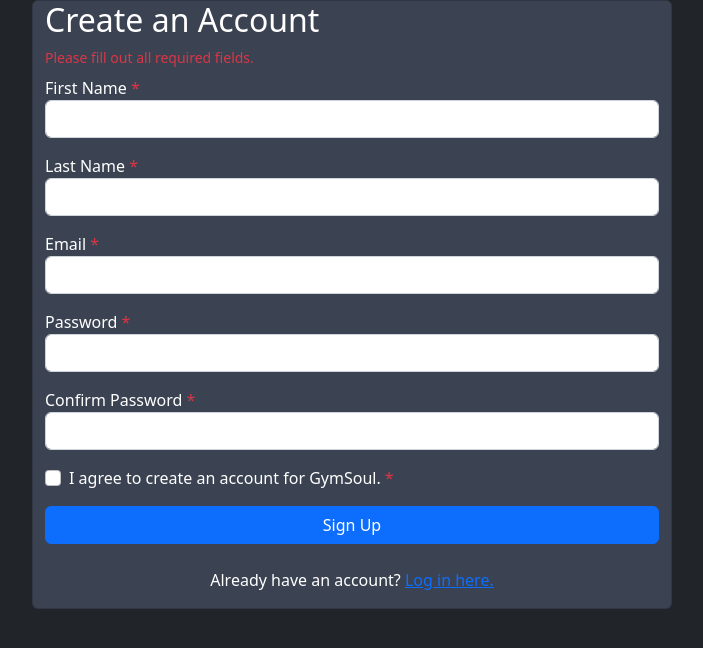
After one commit to vmuljo/gymsoul, a PHP site: page /signup.php in a window 1280 px wide. The commit adds this page. Shown: the top 648 px of the page, without its empty margins (288-991 px from the left). Run offline with PHP 8.4, Linux system fonts and the light colour scheme.

Commit message:
create account working

```diff
--- a/login.php
+++ b/login.php
@@ -119,7 +119,7 @@
           </div>
 
         <button type="submit" class="btn btn-primary my-3">Log in</button>
-        <p class="my-2">Don't have an account? <a href="signup.html">Sign up here.</a></p>
+        <p class="my-2">Don't have an account? <a href="signup.php">Sign up here.</a></p>
     </form>
   </div>
   <!-- <script src="login.js" ></script> -->
--- a/new-workout-modal.php
+++ b/new-workout-modal.php
@@ -326,7 +326,7 @@ $mysqli->close();
             }
         })
 
-        // reload the page so i dont have to :p
+        // reload the page
         $(this).ajaxStop(function(){
             window.location.reload();
         });
--- /dev/null
+++ b/signup.php
@@ -0,0 +1,198 @@
+<?php
+
+require 'config/config.php';
+session_start();
+
+if ( !isset($_POST['email']) || trim($_POST['email'] == '')
+    || !isset($_POST['firstname']) || trim($_POST['firstname'] == '')
+    || !isset($_POST['lastname']) || trim($_POST['lastname'] == '')
+	|| !isset($_POST['password']) || trim($_POST['password'] == '')
+    || !isset($_POST['confirmpassword']) || trim($_POST['confirmpassword'] == ''))  {
+	$error = "Please fill out all required fields.";
+} else {
+	// All required fields were provided.
+	if($_POST['password'] != $_POST['confirmpassword']){
+		$error = "Passwords do not match";
+	}else{
+
+		$mysqli = new mysqli(DB_HOST, DB_USER, DB_PASS, DB_NAME);
+
+		if($mysqli->connect_errno) {
+			echo $mysqli->connect_error;
+			exit();
+		}
+
+		$firstname = $_POST['firstname'];
+		$lastname = $_POST['lastname'];
+		$email = $_POST['email'];
+		$password = $_POST['password'];
+		$confirmpassword = $_POST['confirmpassword'];
+
+		$firstname = $mysqli->escape_string($firstname);
+		$lastname = $mysqli->escape_string($lastname);
+		$email = $mysqli->escape_string($email);
+		$password = $mysqli->escape_string($password);
+		$confirmpassword = $mysqli->escape_string($confirmpassword);
+
+		$password = hash('sha256', $password);
+
+		$sql_registered = "SELECT * FROM user_info WHERE email = '$email';";
+
+		$results_registered = $mysqli->query($sql_registered);
+
+		if (!$results_registered) {
+			echo $mysqli->error;
+			$mysqli->close();
+			exit();
+		}
+
+		if ($results_registered->num_rows > 0) {
+			$error = "Email already registered.";
+		} else {
+			$sql = "INSERT INTO user_info (firstname, lastname, email, password)
+						VALUES ('$firstname', '$lastname', '$email', '$password');";
+
+			$results = $mysqli->query($sql);
+
+			if (!$results) {
+				echo $mysqli->error;
+				$mysqli->close();
+				exit();
+			}
+		}
+
+		$mysqli->close();
+	}
+}
+
+?>
+
+<!DOCTYPE html>
+<html lang="en">
+<head>
+  <meta charset="UTF-8">
+  <meta name="viewport" content="width=device-width, initial-scale=1.0">
+  <meta name="description" content="">
+  <link rel="stylesheet" type="text/css" href="style/style.css">
+  <link href="https://cdn.jsdelivr.net/npm/bootstrap@5.2.2/dist/css/bootstrap.min.css" rel="stylesheet" integrity="sha384-Zenh87qX5JnK2Jl0vWa8Ck2rdkQ2Bzep5IDxbcnCeuOxjzrPF/et3URy9Bv1WTRi" crossorigin="anonymous">  <title>Home</title>
+
+  <title>Sign Up</title>
+  <style>
+    .container{background-color: #3b4352; max-width: 50%;}
+    p{text-align: center;}
+  </style>
+</head>
+<body class="bg-dark text-white d-flex align-items-center">
+  <div class="container card rounded justify-content-center">
+    <h2>Create an Account</h2> <!-- some title -->
+    <?php if (isset($error) && trim($error) != "") : ?>
+    <small id="error" class="text-danger"><?php echo $error; ?></small>
+    <?php endif; ?>
+    <form method="POST" action="signup.php" class="d-flex flex-column" id="createSubmit">
+        <div class="form-group my-2">
+            <label for="firstname" >First Name <span class="text-danger">*</span></label>
+            <input name="firstname" class="form-control" type="text" id="firstname"/>
+            <small id="fname-error" class="invalid-feedback">First name is required.</small>
+        </div>
+        <div class="form-group my-2">
+            <label for="lastname" >Last Name <span class="text-danger">*</span></label>
+            <input name="lastname" class="form-control" type="text" id="lastname"/>
+            <small id="lname-error" class="invalid-feedback">Last Name is required.</small>
+        </div>
+        <div class="form-group my-2">
+            <label for="email" >Email <span class="text-danger">*</span></label>
+            <input name="email" class="form-control" type="email" id="email"/>
+            <small id="email-error" class="invalid-feedback">Email is required.</small>
+        </div>
+        <div class="form-group my-2">
+            <label for="password">Password <span class="text-danger">*</span></label>
+            <input name="password" class="form-control" type="password" id="password"/>
+            <small id="password-error" class="invalid-feedback">Password is required.</small>
+        </div>
+        <div class="form-group my-2">
+            <label for="confirmpassword">Confirm Password <span class="text-danger">*</span></label>
+            <input name="confirmpassword" class="form-control" type="password" id="confirm-password"/>
+            <small id="confirm-pass-error" class="invalid-feedback">Password confirmation is required.</small>
+        </div>
+
+        <div class="form-check my-2">
+            <input class="form-check-input" type="checkbox" value="yes" id="termsandconditions" name="accepted">
+            <label class="form-check-label" for="termsandconditions">
+              I agree to create an account for GymSoul.  <span class="text-danger">*</span>
+            </label>
+            <small id="tc-error" class="invalid-feedback">You must agree to create an account.</small>
+          </div>
+
+        <button type="submit" class="btn btn-primary my-2">Sign Up</button>
+        <p class="my-3 justify-content-center">Already have an account? <a href="login.php">Log in here.</a></p>
+    </form>
+  </div>
+  <script src="https://code.jquery.com/jquery-3.5.1.min.js"></script>
+  <script>
+    // document.querySelector('#createSubmit').onsubmit = () => {
+
+    //   if ( document.querySelector('#firstname').value.trim().length == 0 ) {
+    //       document.querySelector('#firstname').classList.add('is-invalid');
+    //   } else {
+    //       document.querySelector('#firstname').classList.remove('is-invalid');
+    //   }
+    //   if ( document.querySelector('#lastname').value.trim().length == 0 ) {
+    //       document.querySelector('#lastname').classList.add('is-invalid');
+    //   } else {
+    //       document.querySelector('#lastname').classList.remove('is-invalid');
+    //   }
+
+    //   if ( document.querySelector('#email').value.trim().length == 0 ) {
+    //       document.querySelector('#email').classList.add('is-invalid');
+    //   } else {
+    //       document.querySelector('#email').classList.remove('is-invalid');
+    //   }
+
+    //   if ( document.querySelector('#password').value.trim().length == 0 ) {
+    //       document.querySelector('#password').classList.add('is-invalid');
+    //   } else {
+    //       document.querySelector('#password').classList.remove('is-invalid');
+    //   }
+
+    //   if ( document.querySelector('#confirm-password').value.trim().length == 0 ) {
+    //       document.querySelector('#confirm-password').classList.add('is-invalid');
+    //   } else {
+    //       document.querySelector('#confirm-password').classList.remove('is-invalid');
+    //   }
+
+    //   if ( !document.querySelector('#termsandconditions').checked ) {
+    //       document.querySelector('#termsandconditions').classList.add('is-invalid');
+    //   } else {
+    //       document.querySelector('#termsandconditions').classList.remove('is-invalid');
+    //   }
+
+    // //   let firstName = document.querySelector('#firstname').value.trim();
+    // //   let lastName = document.querySelector('#lastname').value.trim();
+    // //   let email = document.querySelector('#email').value.trim();
+    // //   let password = document.querySelector('#password').value.trim();
+    // //   let confirmPassword = document.querySelector('#confirm-password').value.trim();
+
+    // //   $.ajax({
+    // //       url: 'ajax-backend/create-new-user.php',
+    // //       type: 'POST',
+    // //       dataType: 'json',
+    // //       data: {firstname: firstName, lastname: lastName, email: email, password: password, confirmpassword: confirmPassword},
+    // //       success: (response) => {
+    // //         alert("response");
+    // //           console.log(response);
+
+    // //       },
+    // //       error: (e) => {
+    // //           alert(e.response);
+    // //           console.log(e);
+    // //       }
+    // //   })
+
+
+    //   return false;
+    // }
+
+
+  </script>
+</body>
+</html>
```
Also changed, not shown: ajax-backend/create-new-user.php (added, +68 -0 lines), README.md.
